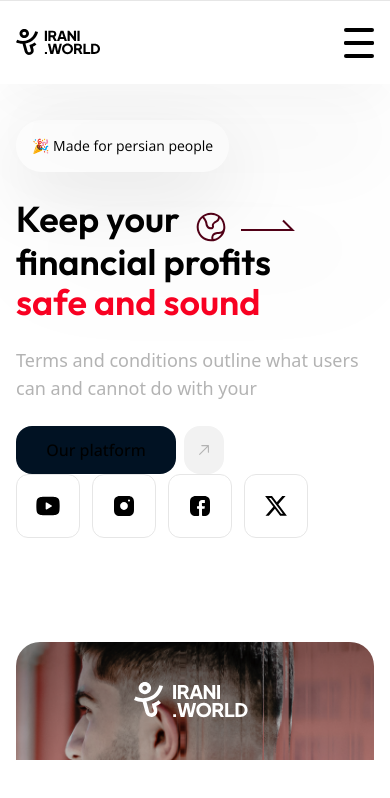
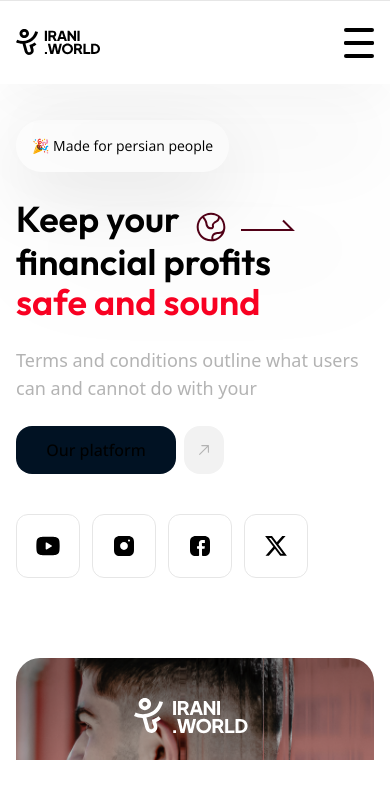
Before and after one commit to MiladDevarts/irani-world, a Next.js app: page / in a window 390 px wide. Shown: the top 798 px of the page. Built offline with nearby package versions, Linux system fonts and the light colour scheme.

Commit message:
fix: edit socials spacing on mobile

```diff
--- a/components/Home/Socials.tsx
+++ b/components/Home/Socials.tsx
@@ -6,7 +6,7 @@ import { Facebook, Instagram, X, Youtube } from "../Icons/Socials";
 
 const Socials = () => {
   return (
-    <div className="flex items-center gap-x-3 lg:mt-16 mb-6">
+    <div className="flex items-center gap-x-3 mt-10 lg:mt-16 lg:mb-6">
           <Link
             className="flex items-center justify-center w-16 h-16 rounded-xl border border-white-shade-4"
             href={"#"}
```
